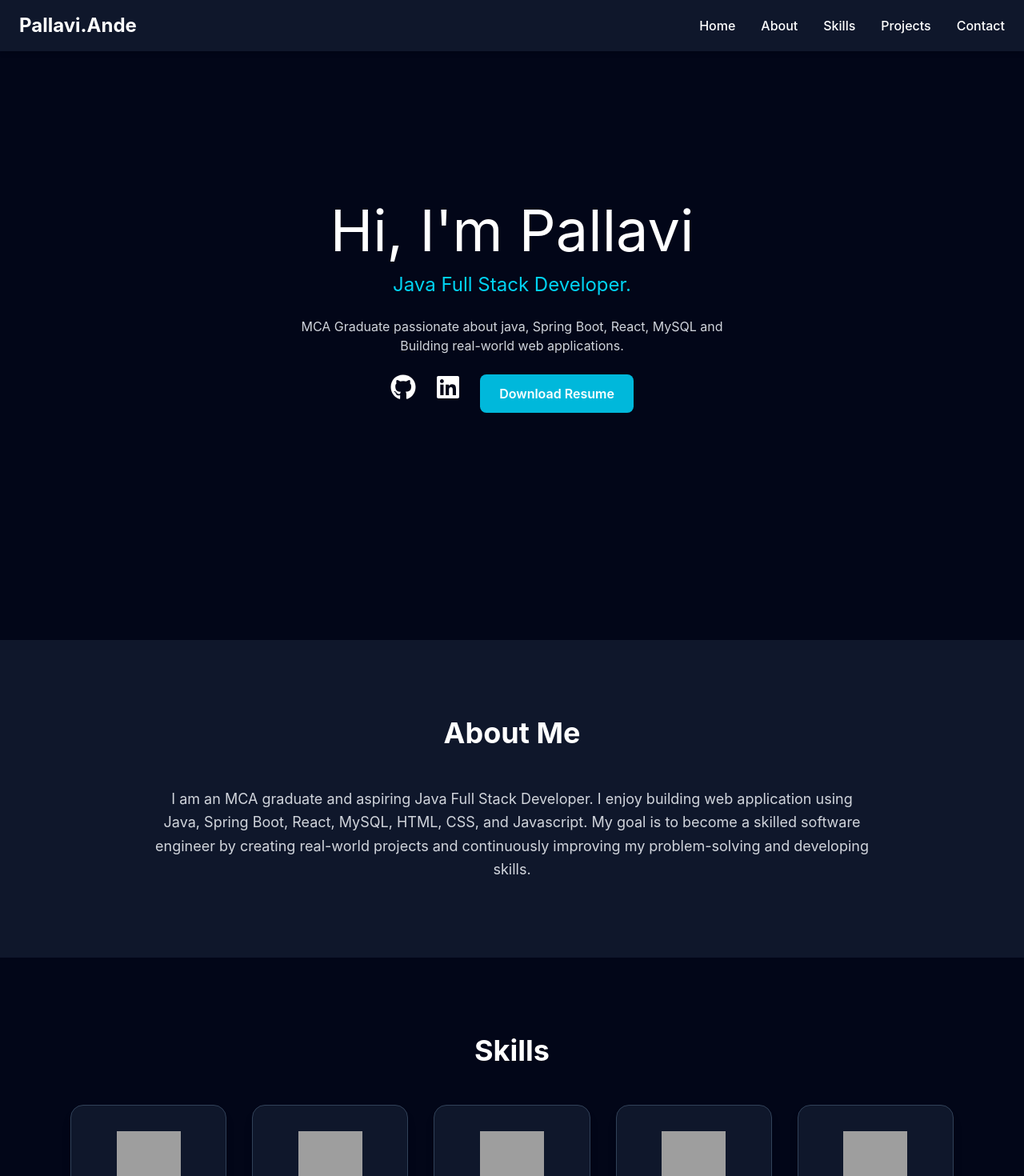
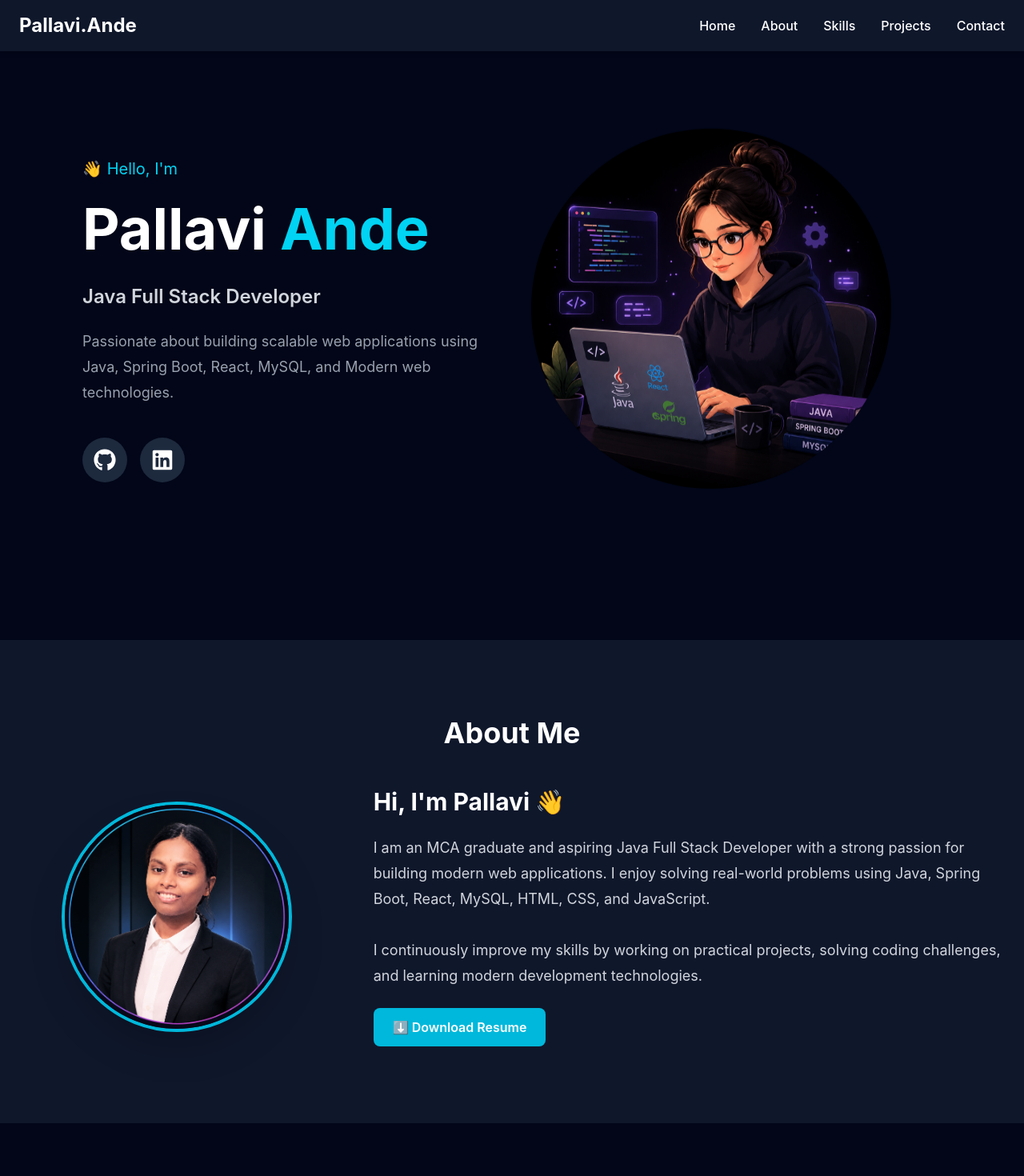
Before and after one commit to Pallavi-A-12/pallavi-portfolio, a React (Vite) app: page / in a window 1280 px wide. Shown: the top 1470 px of the page at 80% size. Built offline with nearby package versions, Linux system fonts and the light colour scheme; grey boxes are pictures that could not be loaded.

Commit message:
Profile picture added

```diff
--- a/src/components/About.jsx
+++ b/src/components/About.jsx
@@ -1,3 +1,5 @@
+import profileImage from "../assets/images/profile.png";
+
 function About() {
     return(
         <section id="about"
@@ -6,15 +8,59 @@ function About() {
                 <h2 className="text-4xl font-bold text-center mb-12">
                     About Me
                 </h2>
-                <div className="max-w-4xl mx-auto text-center">
-                    <p className="text-lg text-gray-300 leading-relaxed">
-                        I am an MCA graduate and aspiring Java Full Stack Developer.
-                        I enjoy building web application using Java, Spring Boot,
-                        React, MySQL, HTML, CSS, and Javascript.
-                        My goal is to become a skilled software engineer by creating
-                        real-world projects and continuously improving my problem-solving
-                        and developing skills.
-                    </p>
+
+                <div className="flex flex-col md:flex-row items-center gap-12">
+
+                    <div className="flex justify-center md:w-1/3">
+
+                        <img
+                          src={profileImage}
+                          alt="Pallavi Ande"
+                          className="
+                                w-72
+                                h-72
+                                rounded-full
+                                object-cover
+                                border-4
+                                border-cyan-500
+                                shadow-2xl
+                                hover:scale-105
+                                transition
+                                duration-500"/>
+                    </div>
+
+                    <div className="md:w-2/3">
+                        <h3 className="text-3xl font-bold mb-6">
+                          Hi, I'm Pallavi 👋
+                        </h3>
+                        <p className="text-gray-300 leading-8 text-lg">
+                          I am an MCA graduate and aspiring Java Full Stack Developer with
+                          a strong passion for building modern web applications.
+                          I enjoy solving real-world problems using Java, Spring Boot,
+                          React, MySQL, HTML, CSS, and JavaScript.
+                          <br /><br />
+                          I continuously improve my skills by working on practical
+                          projects, solving coding challenges, and learning modern
+                          development technologies.
+                        </p>
+                        <br></br>
+                        <a  href="/Pallavi_Ande_Resume.pdf"
+                            download="Pallavi_Ande_Resume.pdf"
+                            className="
+                            inline-flex
+                            items-center
+                            gap-2
+                            px-6
+                            py-3
+                            bg-cyan-500
+                            hover:bg-cyan-600
+                            rounded-lg
+                            font-semibold
+                            transition-all
+                            duration-300">
+                            ⬇ Download Resume
+                        </a>
+                    </div>
                 </div>
             </div>
         </section>
--- a/src/components/Hero.jsx
+++ b/src/components/Hero.jsx
@@ -1,61 +1,79 @@
 import { FaGithub, FaLinkedin } from "react-icons/fa";
-
+import heroGirl from "../assets/images/hero_girl.png";
 
 function Hero() {
     return (
        <section id="home"
-            className="min-h-screen flex items-center justify-center bg-slate-950 text-white">
-           <div className="text-center">
-                <h1 className="text-5xl md:text-7xl font-old mb-4">
-                    Hi, I'm Pallavi
+            className="min-h-screen bg-slate-950 text-white flex items-center">
+            <div className="max-w-7xl mx-auto px-6">
+
+               <div className="flex flex-col-reverse md:flex-row items-center justify-between gap-12">
+
+                   <div className="md:w-1/2 text-center md:text-left">
+
+                        <p className="text-cyan-400 text-xl mb-4">
+                           👋 Hello, I'm
+                        </p>
+                        <h1 className="text-5xl md:text-7xl font-bold leading-tight">
+                            Pallavi
+                            <span className="text-cyan-400"> Ande</span>
                         </h1>
-                <h2 className="text-2xl text-cyan-400 mb-6">
-                    Java Full Stack Developer.
+
+                        <h2 className="text-2xl mt-6 font-semibold text-gray-300">
+                            Java Full Stack Developer
                         </h2>
-                <p className="max-w-xl mx-auto text-gray-300">
-                    MCA Graduate passionate about java,
-                    Spring Boot, React, MySQL and Building real-world web applications.
+
+                        <p className="mt-6 text-lg leading-8 text-gray-400 max-w-xl">
+                            Passionate about building scalable web applications
+                            using Java, Spring Boot, React, MySQL, and Modern web technologies.
                         </p>
 
-                <br></br>
+                        <div className="mt-10 flex flex-wrap gap-4 justify-center md:justify-start">
 
-                <div className="flex justify-center gap-6 mb-8">
-                    <a href="https://github.com/Pallavi-A-12">
-                        <FaGithub size={32}/>
+                            <a href="https://github.com/Pallavi-A-12"
+                                target="_blank"
+                                rel="noopener noreferrer"
+                                className="w-14 h-14
+                                    rounded-full
+                                    bg-slate-800
+                                    flex items-center
+                                    justify-center
+                                    hover:bg-white
+                                    hover:text-black
+                                    transition-all
+                                    duration-300
+                                    hover:scale-110">
+                                <FaGithub size={28} />
                             </a>
 
-                    <a href="https://www.linkedin.com/in/pallaviande">
-                        <FaLinkedin size={32}/>
-                    </a>
-                    {/*
-                    <a
-                      href="/Pallavi_Ande_Resume.pdf"
+                            <a href="https://linkedin.com/in/pallaviande"
                                 target="_blank"
                                 rel="noopener noreferrer"
-                      className="px-6 py-3 border border-cyan-500 rounded-lg"
-                    >
-                      View Resume
-                    </a> */}
-
-                    <a
-                      href="/Pallavi_Ande_Resume.pdf"
-                      download="Pallavi_Ande_Resume.pdf"
-                      className="
-                        inline-flex
-                        items-center
-                        gap-2
-                        px-6
-                        py-3
-                        bg-cyan-500
-                        hover:bg-cyan-600
-                        rounded-lg
-                        font-semibold
+                                className="w-14 h-14
+                                    rounded-full
+                                    bg-slate-800
+                                    flex items-center
+                                    justify-center
+                                    hover:bg-[#0A66C2]
+                                    hover:text-white
                                     transition-all
-                        duration-300">
-                      Download Resume
+                                    duration-300
+                                    hover:scale-110">
+                                <FaLinkedin size={28} />
                             </a>
                         </div>
+                   </div>
 
+                   <div className="md:w-1/2 flelx justify-center">
+
+                        <img src={heroGirl}
+                            alt="Developer Girl"
+                            className="w-[450px]
+                                rounded-full
+                                object-cover
+                                animate-float"/>
+                   </div>
+                </div>
             </div>
         </section>
     );
--- a/src/components/Skills.jsx
+++ b/src/components/Skills.jsx
@@ -17,6 +17,7 @@ function Skills() {
         { name: "Git", icon: "git" },
         { name: "GitHUb", icon: "github" },
         { name: "REST API", icon: "fastapi" },
+        { name: "AWS Services", icon: "aws" },
     ];
     return (
         <section id="Skills"
--- a/src/index.css
+++ b/src/index.css
@@ -3,3 +3,19 @@
 html {
     scroll-behavior: smooth;
 }
+
+@keyframes float {
+    0% {
+        transform: translateY(0px);
+    }
+    50% {
+        transform: translateY(-15px);
+    }
+    100% {
+        transform: translateY(0px);
+    }
+}
+
+.animate-float {
+    animation:float 4s ease-in-out infinite;
+}
```
Also changed, not shown: src/assets/images/hero_girl.png (added), src/assets/images/profile.png (added). Lines whose indentation alone changed are shown as unchanged.
